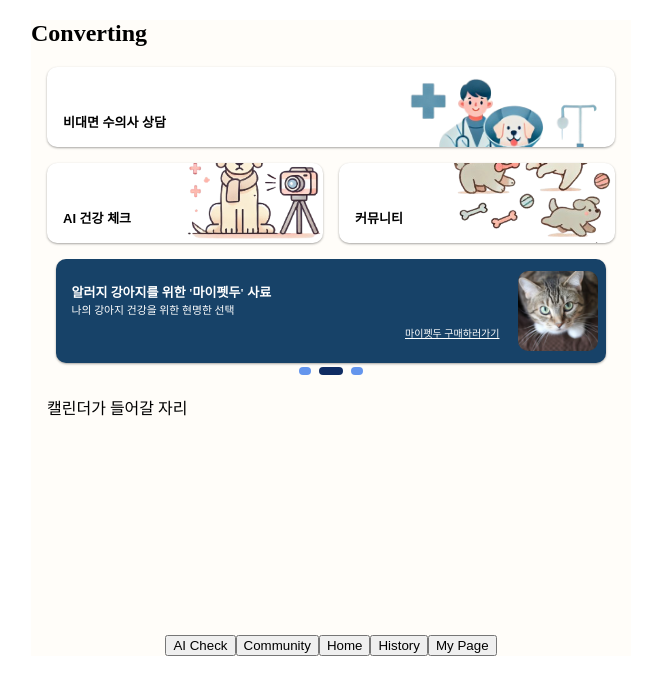
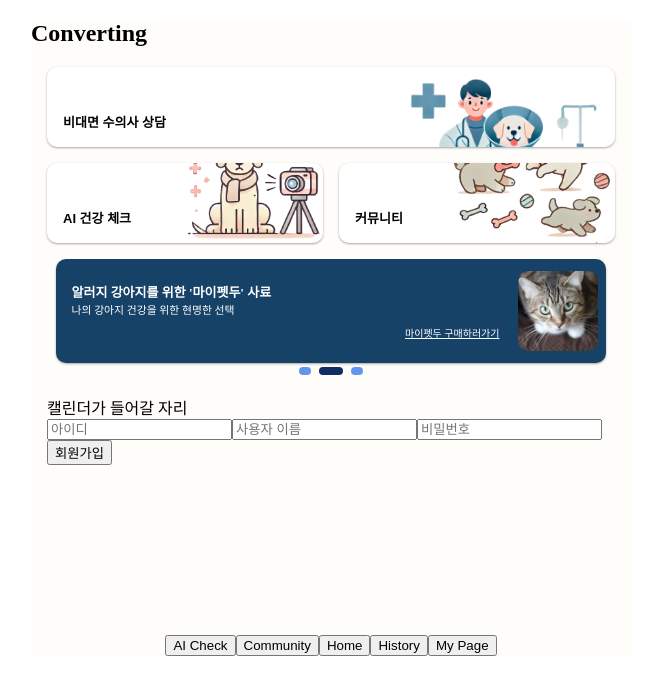
Before and after one commit to ConVeting/TEST_FE, a React (Create React App) app: page /Home in a window 1280 px wide. Shown: the top 694 px of the page, without its empty margins (309-957 px from the left). Built offline with nearby package versions, Linux system fonts and the light colour scheme; the HTML template or start-up script is replaced by a standard one.

Commit message:
회원가입 구현 로그인아웃 기능 필요

```diff
--- /dev/null
+++ b/db.json
@@ -0,0 +1,9 @@
+{
+  "users": [
+    {
+      "id": "ㅁ",
+      "name_user": "ㅁ",
+      "password": "a"
+    }
+  ]
+}
--- a/package.json
+++ b/package.json
@@ -18,7 +18,8 @@
     "start": "react-scripts start",
     "build": "react-scripts build",
     "test": "react-scripts test",
-    "eject": "react-scripts eject"
+    "eject": "react-scripts eject",
+    "mock-server": "json-server --watch db.json --port 3001"
   },
   "eslintConfig": {
     "extends": [
--- a/src/Home.jsx
+++ b/src/Home.jsx
@@ -2,23 +2,12 @@ import React from 'react';
 import { useNavigate, Link } from 'react-router-dom'
 import "./App.css";
 import"./flex.css";
-import App_footer from './app_footer'
 import Carousel from './Jiwon_compo/carousel';
+import { useNavigationHandlers } from './Navigate';
+import SignUpForm from './Jiwon_Login/Login_test';
 
 export default function Home() {
-  const navigate = useNavigate();
-
-  const move_talk_main = () => {
-    navigate('/Talk/talk_main');
-  };
-
-  const move_ai_main = () => {
-    navigate('/Ai/ai_main');
-  };
-
-  const move_blog_skin = () => {
-    navigate('/Blog/blog_skin');
-  };
+  const { move_talk_main, move_ai_main, move_blog_skin, move_home, move_mypage } = useNavigationHandlers();
 
   return (
     <div className='frame'>
@@ -37,6 +26,7 @@ export default function Home() {
         </div>
         <div className='item_long'>
           캘린더가 들어갈 자리
+          <SignUpForm/>
         </div>
       </div>
     </div>
--- /dev/null
+++ b/src/Jiwon_Login/Login_test.jsx
@@ -0,0 +1,94 @@
+import React, { useState } from 'react';
+import axios from 'axios';
+
+const SignUpForm = () => {
+    const [id, setIdUser] = useState(''); //유저 id (중복 없게 할 예정)
+    const [name_user, setNameUser] = useState(''); //유저 이름
+    const [password, setPassword] = useState(''); //비밀번호
+    const [message, setMessage] = useState('');  //메세지
+    const [isIdAvailable, setIsIdAvailable] = useState(null);
+
+    //id 중복 확인
+    const checkIdAvailability = async (id) => {
+        try {
+            //서버에서 같은 id값 있으면 가져오기
+            const response = await axios.get(`http://localhost:3001/users?id=${id}`);
+            return response.data.length === 0; //값의 데이터 길이가 0이면 true 반환 (사용 가능)
+        } catch (error) { //오류
+            console.error('ID 중복 확인 중 오류 발생:', error);
+            return false;
+        }
+    };
+
+    //id 입력 필드 값이 변경될 때 호출
+    const handleIdChange = async (e) => {
+        const newId = e.target.value; //입력된 현재값 가져오기
+        setIdUser(newId); //가져온 id값 상태에 저장
+        if (newId) { //newID가 생기면
+            const available = await checkIdAvailability(newId); //서버에 확인요청하고 기다리기
+            setIsIdAvailable(available); //사용가능한 상태인지 저장(참 거짓으로)
+        } else {
+            setIsIdAvailable(null);
+        }
+    };
+    //제출 시
+    const handleSubmit = async (e) => {
+        e.preventDefault(); //해당 이벤트 발생중에 변화 중지(새로고침 등)
+        if (!isIdAvailable) {//만약 isIdAvailable이 거짓이면(중복되서 사용할 수 없으면)
+          setMessage('사용할 수 없는 ID입니다. 다른 ID를 선택해주세요.'); //메세지 설정
+          return;
+        }
+        try {
+            //POST 요청으로 보내서 새 사용자를 등록
+          const response = await axios.post('http://localhost:3001/users', {
+            id,
+            name_user,
+            password
+          });
+          console.log('회원가입 성공:', response.data);
+          setMessage('회원가입이 성공적으로 완료되었습니다!');
+          // 완료 후 폼 초기화
+          setIdUser('');
+          setNameUser('');
+          setPassword('');
+          setIsIdAvailable(null);
+        } catch (error) {
+          console.error('회원가입 실패:', error);
+          setMessage('회원가입 중 오류가 발생했습니다. 다시 시도해주세요.');
+        }
+      };
+
+      return (
+        <div>
+          <form onSubmit={handleSubmit}>
+            {isIdAvailable === false && <p style={{color: 'red'}}>이미 사용 중인 ID입니다.</p>}
+            {isIdAvailable === true && <p style={{color: 'green'}}>사용 가능한 ID입니다.</p>}
+            <input
+              type="text"
+              value={id}
+              onChange={handleIdChange}
+              placeholder="아이디"
+              required
+            />
+            <input
+              type="text"
+              value={name_user}
+              onChange={(e) => setNameUser(e.target.value)}
+              placeholder="사용자 이름"
+              required
+            />
+            <input
+              type="password"
+              value={password}
+              onChange={(e) => setPassword(e.target.value)}
+              placeholder="비밀번호"
+              required
+            />
+            <button type="submit">회원가입</button>
+          </form>
+          {message && <p>{message}</p>}
+        </div>
+      );
+    };
+
+    export default SignUpForm;
--- a/src/Navigate.jsx
+++ b/src/Navigate.jsx
@@ -2,6 +2,7 @@ import React from 'react';
 import { Routes, Route, useNavigate, Link } from 'react-router-dom';
 
 export function useNavigationHandlers() {
+    // 나비게이트 간결화
     const navigate = useNavigate();
 
     const move_talk_main = () => navigate('/Talk/talk_main');
```
Also changed, not shown: src/app_footer.jsx (+0 -19 lines).
